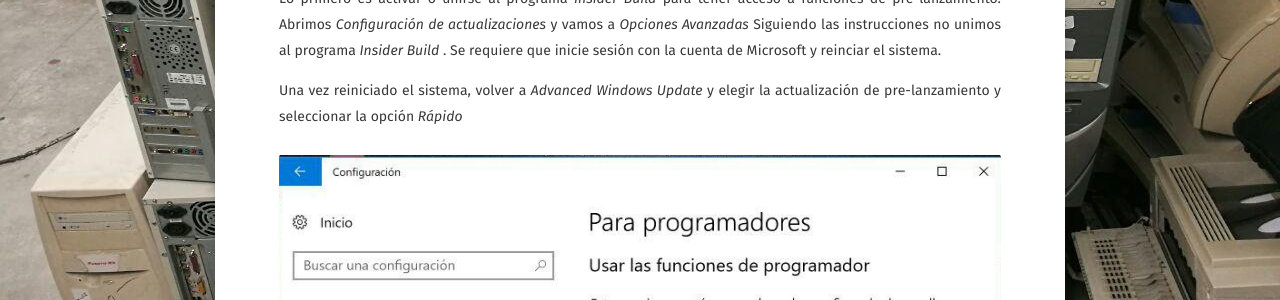
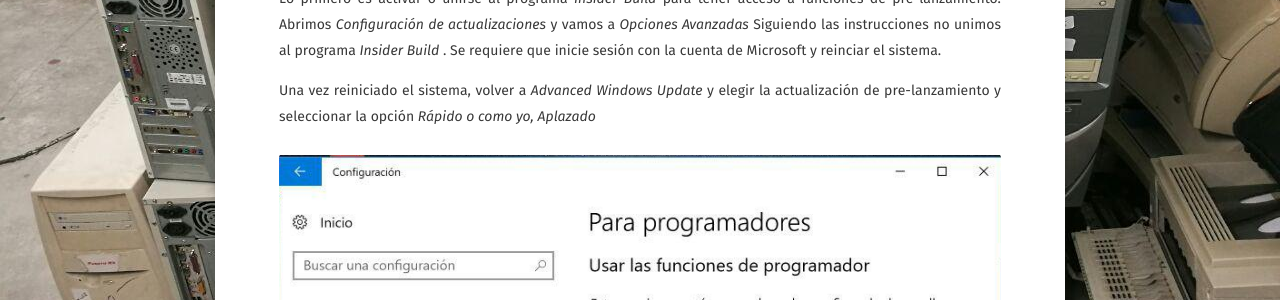
Before and after one commit to Makova/MakovaLibre, a Jekyll site: the page built from _posts/2017-04-02-instalar-bash-linux.md, in a window 1280 px wide and 900 px high, scrolled down 351 px. Shown: the part 152-452 px from the top of the window. Built offline with Jekyll 4.4.1, drawn with Linux system fonts in a browser that asks for light colours; some web fonts are replaced.

Commit message:
Update 2017-04-02-instalar-bash-linux.md

```diff
--- a/_posts/2017-04-02-instalar-bash-linux.md
+++ b/_posts/2017-04-02-instalar-bash-linux.md
@@ -17,7 +17,7 @@ Después de esto, comenzamos.
 
 Lo primero es activar o unirse al programa *Insider Build* para tener acceso a funciones de pre-lanzamiento. Abrimos *Configuración de actualizaciones* y vamos a *Opciones Avanzadas*  Siguiendo las instrucciones no unimos al programa *Insider Build* . Se requiere que inicie sesión con la cuenta de Microsoft y reinciar el sistema.
 
-Una vez reiniciado el sistema, volver a *Advanced Windows Update* y elegir la actualización de pre-lanzamiento y seleccionar la opción *Rápido*
+Una vez reiniciado el sistema, volver a *Advanced Windows Update* y elegir la actualización de pre-lanzamiento y seleccionar la opción *Rápido o como yo, Aplazado*
 
 <figure>
     <img src="/assets/images/bash-windows10/Bash0.png">
```
